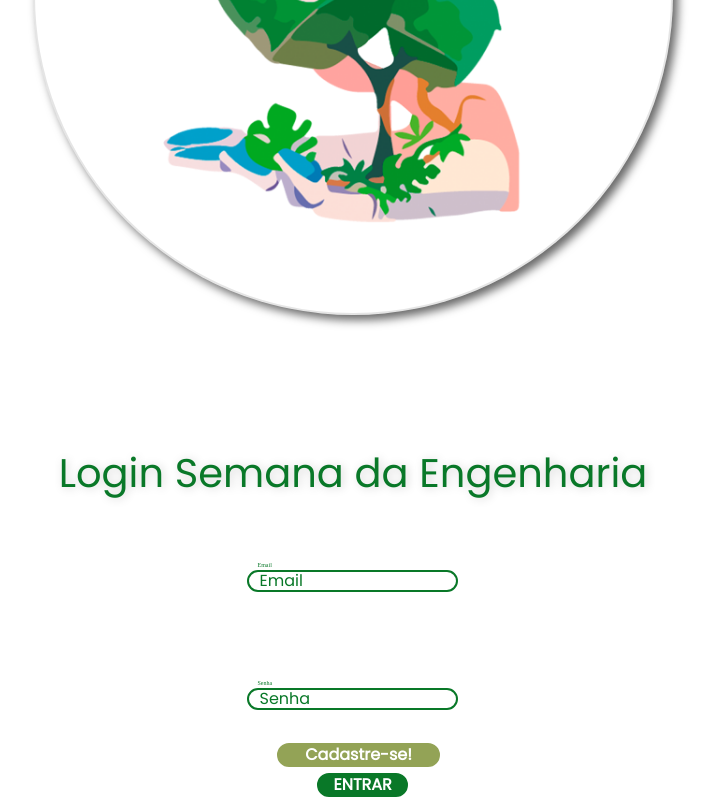
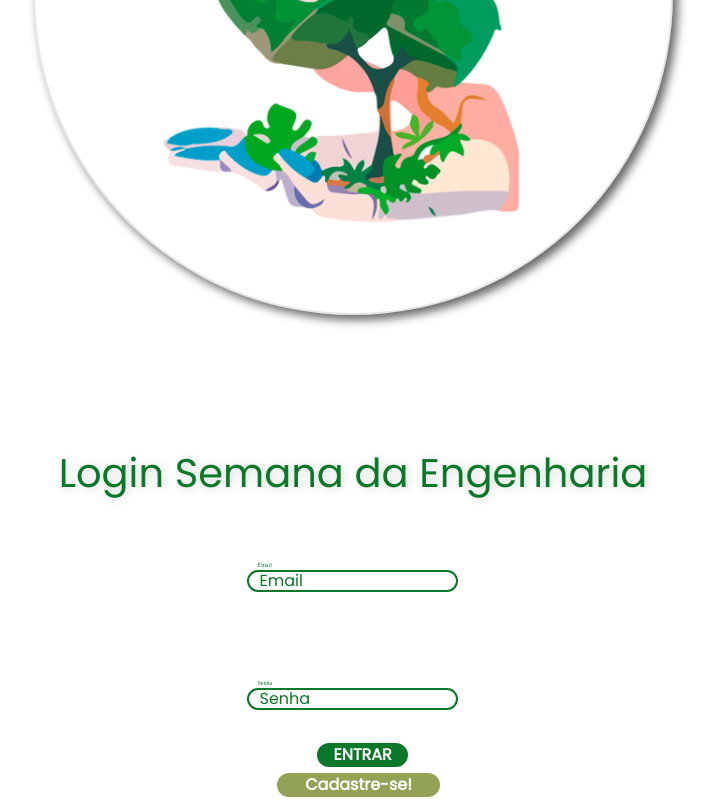
Before and after one commit to dina-dina-dina/SemanaDaEngenharia-Front-End, a React (Create React App) app: page / in a window 1280 px wide. Shown: the part 457-1257 px from the top of the page, without its empty margins (287-1002 px from the left). Built offline with nearby package versions, Linux system fonts and the light colour scheme.

Commit message:
Feat: ordem botoes

```diff
--- a/src/paginas/login/LoginAlunos.js
+++ b/src/paginas/login/LoginAlunos.js
@@ -76,13 +76,12 @@ function UserLogin() {
               <label>Senha</label>
               <input type='password' placeholder='Senha' onChange={(event) => setSenha(event.target.value)}></input>
             </div>
-            <div className='buttonlogin2'>
-              <button onClick={handleClick3}>Cadastre-se!</button>
-            </div>
             <div className='buttonlogin' >
               <button type='button' onClick={() => RegisterUsuario()} >ENTRAR</button>
             </div>
-
+            <div className='buttonlogin2'>
+              <button onClick={() => handleClick3}>Cadastre-se!</button>
+            </div>
 
           </div>
 
```
